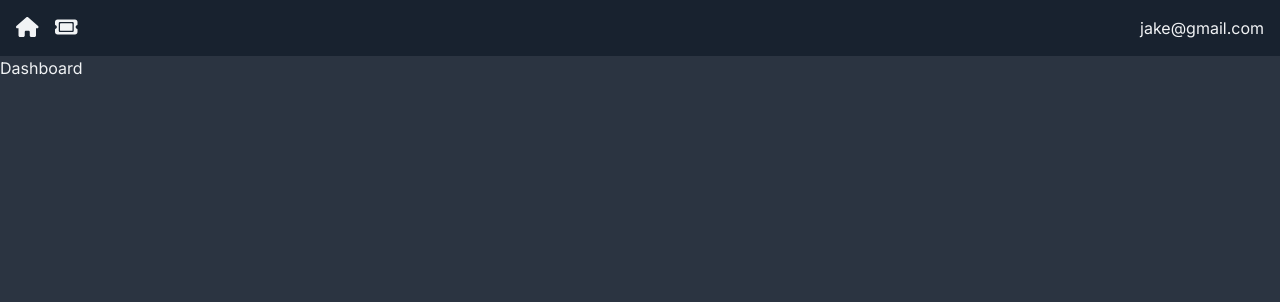
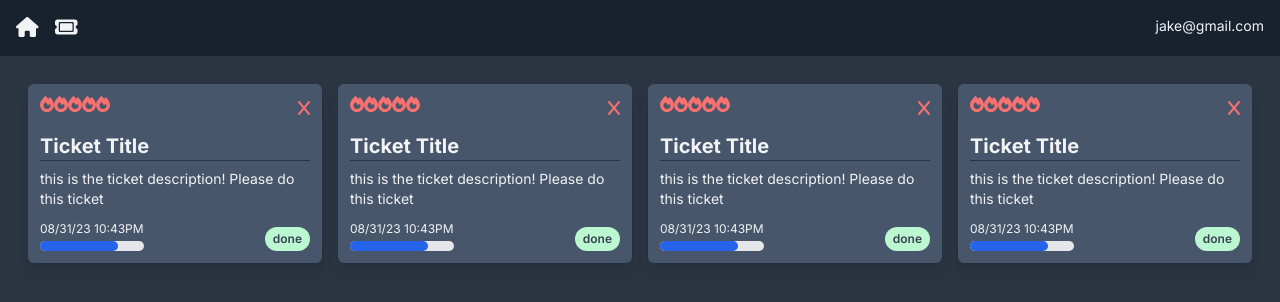
Before and after one commit to develad/TicketApp, a Next.js app: page / in a window 1280 px wide. Shown: the top 302 px of the page. Built offline with nearby package versions, Linux system fonts and the light colour scheme.

Commit message:
Ticket Card display working

```diff
--- a/app/globals.css
+++ b/app/globals.css
@@ -2,6 +2,31 @@
 @tailwind components;
 @tailwind utilities;
 
+@layer base {
+  h1,
+  h2,
+  h3,
+  h4 {
+    @apply font-bold;
+  }
+
+  h1 {
+    @apply text-4xl;
+  }
+  h2 {
+    @apply text-3xl;
+  }
+  h3 {
+    @apply text-2xl;
+  }
+  h4 {
+    @apply text-xl;
+  }
+
+  p {
+    @apply text-sm text-default-text;
+  }
+}
 @layer components {
   .icon {
     @apply text-default-text text-xl;
--- a/app/page.jsx
+++ b/app/page.jsx
@@ -1,5 +1,16 @@
+import TicketCard from '@/components/TicketCard';
+
 const Dashboard = () => {
-  return <div>Dashboard</div>;
+  return (
+    <div className="p-5 ">
+      <div className="lg:grid grid-cols-2 xl:grid-cols-4">
+        <TicketCard />
+        <TicketCard />
+        <TicketCard />
+        <TicketCard />
+      </div>
+    </div>
+  );
 };
 
 export default Dashboard;
--- /dev/null
+++ b/components/DeleteBlock.jsx
@@ -0,0 +1,13 @@
+import { faX } from '@fortawesome/free-solid-svg-icons';
+import { FontAwesomeIcon } from '@fortawesome/react-fontawesome';
+
+const DeleteBlock = () => {
+  return (
+    <FontAwesomeIcon
+      icon={faX}
+      className="text-red-400 hover:cursor-pointer hover:text-red-200"
+    />
+  );
+};
+
+export default DeleteBlock;
--- /dev/null
+++ b/components/PriorityDisplay.jsx
@@ -0,0 +1,31 @@
+import { faFire } from '@fortawesome/free-solid-svg-icons';
+import { FontAwesomeIcon } from '@fortawesome/react-fontawesome';
+
+const PriorityDisplay = () => {
+  return (
+    <div className="flex justify-start align-baseline">
+      <FontAwesomeIcon
+        icon={faFire}
+        className="text-red-400"
+      />
+      <FontAwesomeIcon
+        icon={faFire}
+        className="text-red-400"
+      />
+      <FontAwesomeIcon
+        icon={faFire}
+        className="text-red-400"
+      />
+      <FontAwesomeIcon
+        icon={faFire}
+        className="text-red-400"
+      />
+      <FontAwesomeIcon
+        icon={faFire}
+        className="text-red-400"
+      />
+    </div>
+  );
+};
+
+export default PriorityDisplay;
--- /dev/null
+++ b/components/ProgressDisplay.jsx
@@ -0,0 +1,12 @@
+const ProgressDisplay = () => {
+  return (
+    <div className="w-full bg-gray-200 rounded-full h-2.5">
+      <div
+        className="bg-blue-600 h-2.5 rounded-full"
+        style={{ width: '75%' }}
+      ></div>
+    </div>
+  );
+};
+
+export default ProgressDisplay;
--- /dev/null
+++ b/components/StatusDisplay.jsx
@@ -0,0 +1,9 @@
+const StatusDisplay = () => {
+  return (
+    <span className="inline-block rounded-full px-2 py-1 text-xs font-semibold text-gray-700 bg-green-200">
+      done
+    </span>
+  );
+};
+
+export default StatusDisplay;
--- /dev/null
+++ b/components/TicketCard.jsx
@@ -0,0 +1,37 @@
+import DeleteBlock from './DeleteBlock';
+import PriorityDisplay from './PriorityDisplay';
+import ProgressDisplay from './ProgressDisplay';
+import StatusDisplay from './StatusDisplay';
+
+const TicketCard = () => {
+  return (
+    <div className="flex flex-col bg-card hover:bg-card-hover rounded-md shadow-lg p-3 m-2">
+      <div className="flex mb-3">
+        <PriorityDisplay />
+        <div className="ml-auto">
+          <DeleteBlock />
+        </div>
+      </div>
+      <h4>Ticket Title</h4>
+      <hr className="h-px border-0 bg-page mb-2" />
+      <p className="whitespace-pre-wrap">
+        this is the ticket description! Please do this ticket
+      </p>
+      {/*
+      <div className="flex-grow"></div>
+      Making sure all the tickets cards are at the same size regardless to how much font they have inside */}
+      <div className="flex-grow"></div>
+      <div className="flex mt-2">
+        <div className="flex flex-col">
+          <p className="text-xs my-1">08/31/23 10:43PM</p>
+          <ProgressDisplay />
+        </div>
+        <div className="ml-auto flex items-end">
+          <StatusDisplay />
+        </div>
+      </div>
+    </div>
+  );
+};
+
+export default TicketCard;
```
